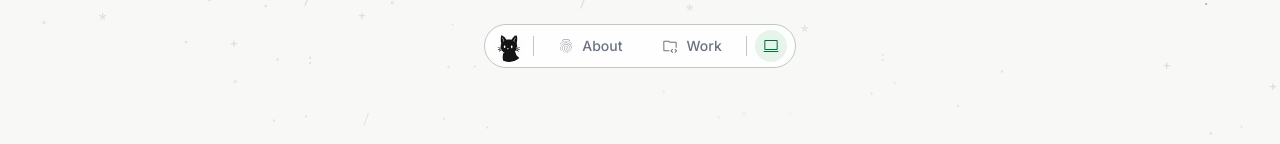
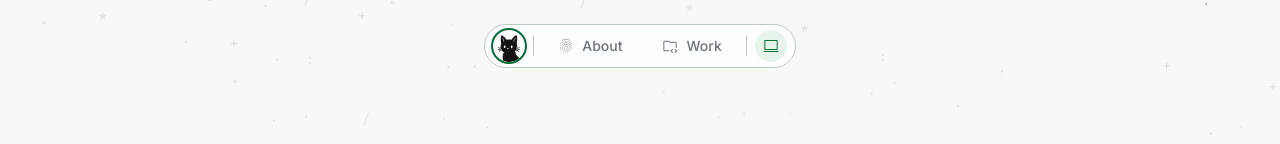
Before and after one commit to 95-ag/ag-portfolio, a Next.js app: page / in a window 1280 px wide. Shown: the top 144 px of the page. Built offline with nearby package versions, Linux system fonts and the light colour scheme.

Commit message:
fix: add active-state ring to home logomark in pill and mobile nav

```diff
--- a/src/components/layout/mobile-nav.tsx
+++ b/src/components/layout/mobile-nav.tsx
@@ -119,7 +119,11 @@ export function MobileNav() {
                 <Link
                   href="/"
                   aria-label="Home"
-                  className="flex h-8 w-8 items-center justify-center rounded-full transition-colors duration-[var(--duration-fast)] hover:bg-[var(--accent-muted)] hover:outline-1 hover:outline-[var(--accent)]"
+                  aria-current={pathname === "/" ? "page" : undefined}
+                  className={cn(
+                    "flex h-8 w-8 items-center justify-center rounded-full transition-colors duration-[var(--duration-fast)] hover:bg-[var(--accent-muted)] hover:outline-1 hover:outline-[var(--accent)]",
+                    pathname === "/" && "outline-2 outline-[var(--accent)]",
+                  )}
                 >
                   <Image
                     src="/cat_head_icon.svg"
--- a/src/components/layout/pill-nav.tsx
+++ b/src/components/layout/pill-nav.tsx
@@ -16,12 +16,16 @@ const NAV_ITEMS: { href: string; label: string; Icon: NavIconComponent }[] = [
   { href: "/work", label: "Work", Icon: FolderCodeIcon },
 ];
 
-function LogoMark() {
+function LogoMark({ active }: { active: boolean }) {
   return (
     <Link
       href="/"
       aria-label="Home"
-      className="flex h-8 w-8 shrink-0 items-center justify-center rounded-full transition-colors duration-[var(--duration-fast)] hover:bg-[var(--accent-muted)] hover:outline-1 hover:outline-[var(--accent)]"
+      aria-current={active ? "page" : undefined}
+      className={cn(
+        "flex h-8 w-8 shrink-0 items-center justify-center rounded-full transition-colors duration-[var(--duration-fast)] hover:bg-[var(--accent-muted)] hover:outline-1 hover:outline-[var(--accent)]",
+        active && "outline-2 outline-[var(--accent)]",
+      )}
     >
       <Image
         src="/cat_head_icon.svg"
@@ -44,7 +48,7 @@ export function PillNav() {
         aria-label="Primary"
         className="pointer-events-auto flex h-11 items-center gap-[var(--spacing-sm)] rounded-[var(--radius-pill)] border border-[var(--outline-variant)] bg-[var(--surface-nav)] px-[var(--spacing-sm)] backdrop-blur-[12px]"
       >
-        <LogoMark />
+        <LogoMark active={pathname === "/"} />
 
         <div
           aria-hidden="true"
```
